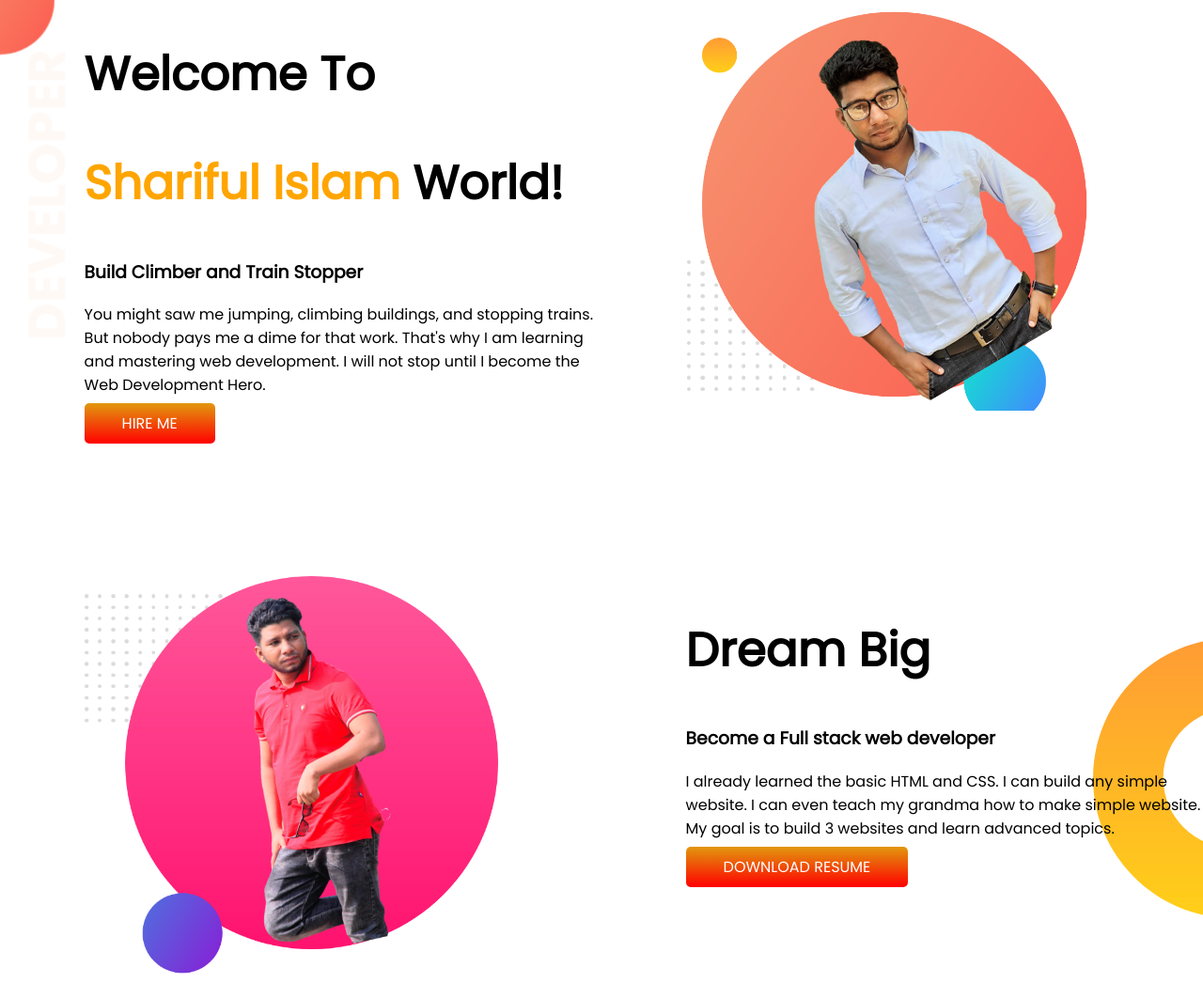
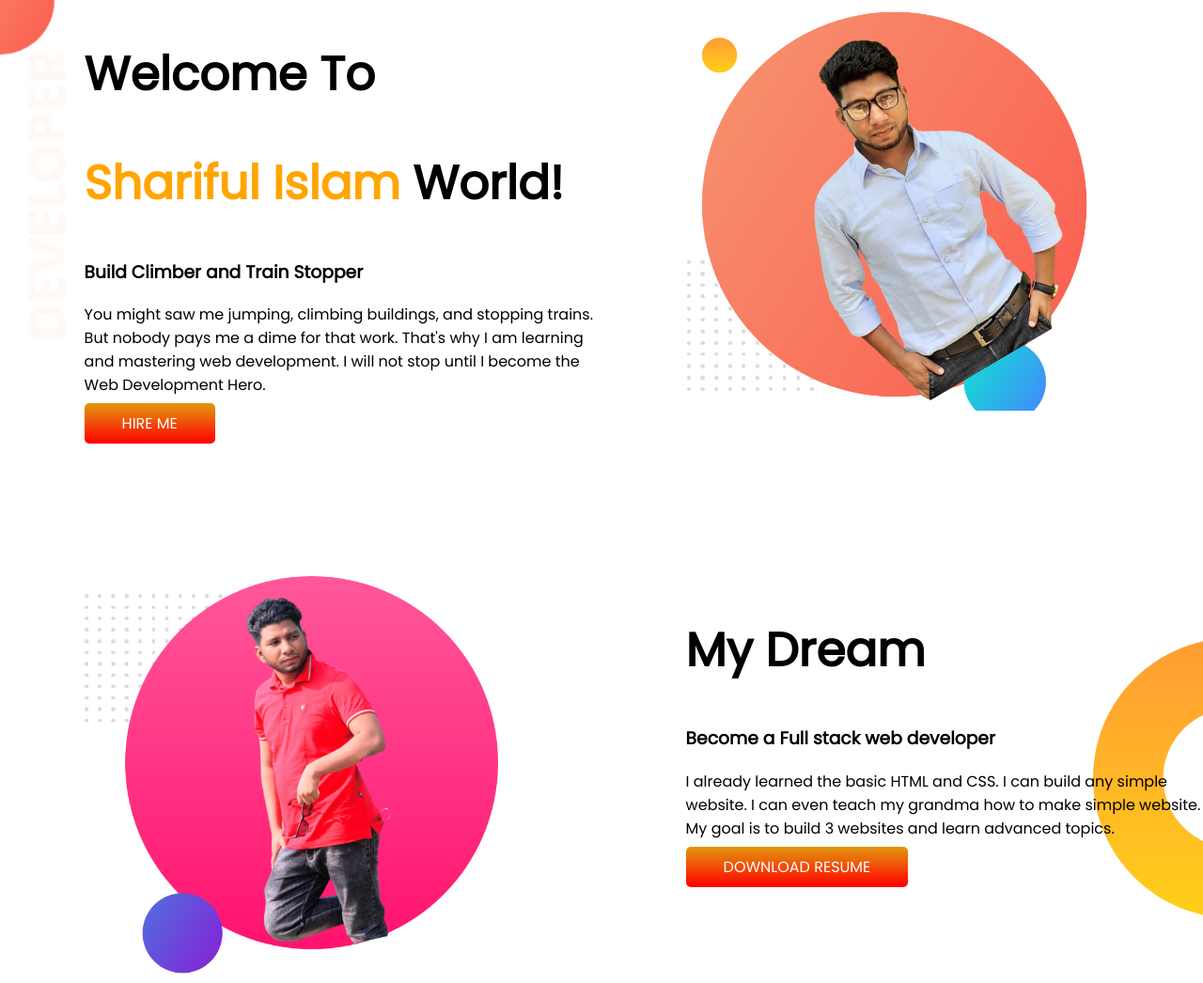
Before and after one commit to sharifulislam565619/developer-porfolio, a plain HTML site: page index.html in a window 1280 px wide. Shown: the top 1046 px of the page at 94% size. Drawn offline with Linux system fonts and the light colour scheme.

Commit message:
my dream

```diff
--- a/index.html
+++ b/index.html
@@ -42,7 +42,7 @@
         <img src="images/sharif-2png.png" alt="" />
       </div>
       <div class="half_witdh">
-        <h1>Dream Big</h1>
+        <h1>My Dream</h1>
         <h3>Become a Full stack web developer</h3>
         <p>
           I already learned the basic HTML and CSS. I can build any simple
```
